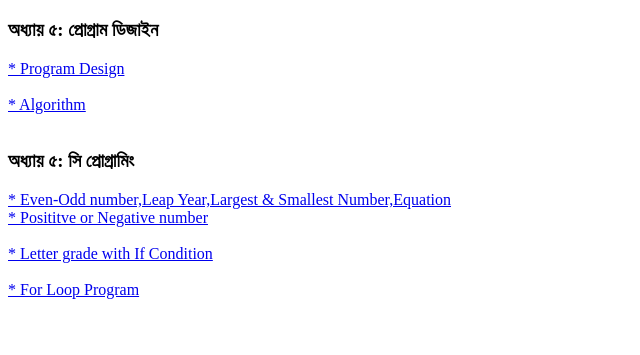
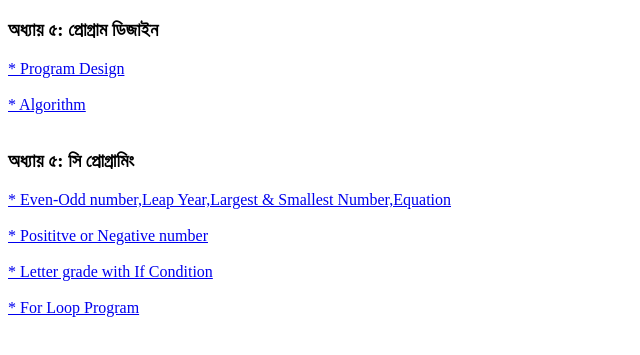
Before and after one commit to ictmonirsir/ict, a plain HTML site: page Chapter5Theory.html in a window 1280 px wide. Shown: the part 87-442 px from the top of the page, without its empty margins (0-640 px from the left). Drawn offline with Linux system fonts and the light colour scheme.

Commit message:
Update Chapter5Theory.html

```diff
--- a/Chapter5Theory.html
+++ b/Chapter5Theory.html
@@ -10,7 +10,7 @@
 		<a href="https://www.youtube.com/watch?v=xjBsiQd146w&list=PLRzQQP4DKKk6KgpPrltZMjpF22BO5vXeM&index=2&t=5s"> * Program Design</a><br><br>
 		<a href="https://www.youtube.com/watch?v=aNQif0PvPT4&list=PLRzQQP4DKKk6KgpPrltZMjpF22BO5vXeM&index=3"> * Algorithm</a><br><br>
 		<h3>অধ্যায়  ৫: সি প্রোগ্রামিং</h3>
-		<a href="https://www.youtube.com/watch?v=3r--j2s-zgw&list=PLRzQQP4DKKk6KgpPrltZMjpF22BO5vXeM&index=1"> * Even-Odd number,Leap Year,Largest & Smallest Number,Equation </a><br>
+		<a href="https://www.youtube.com/watch?v=3r--j2s-zgw&list=PLRzQQP4DKKk6KgpPrltZMjpF22BO5vXeM&index=1"> * Even-Odd number,Leap Year,Largest & Smallest Number,Equation </a><br><br>
 		<a href="https://www.youtube.com/watch?v=WoORkwsSMOc"> * Posititve or Negative number </a><br><br>
 		<a href="https://www.youtube.com/watch?v=_CjaeX0QsGQ"> * Letter grade with If Condition </a><br><br>
 		<a href="https://www.youtube.com/watch?v=6JZnV-HUB00"> * For Loop Program </a>
```
